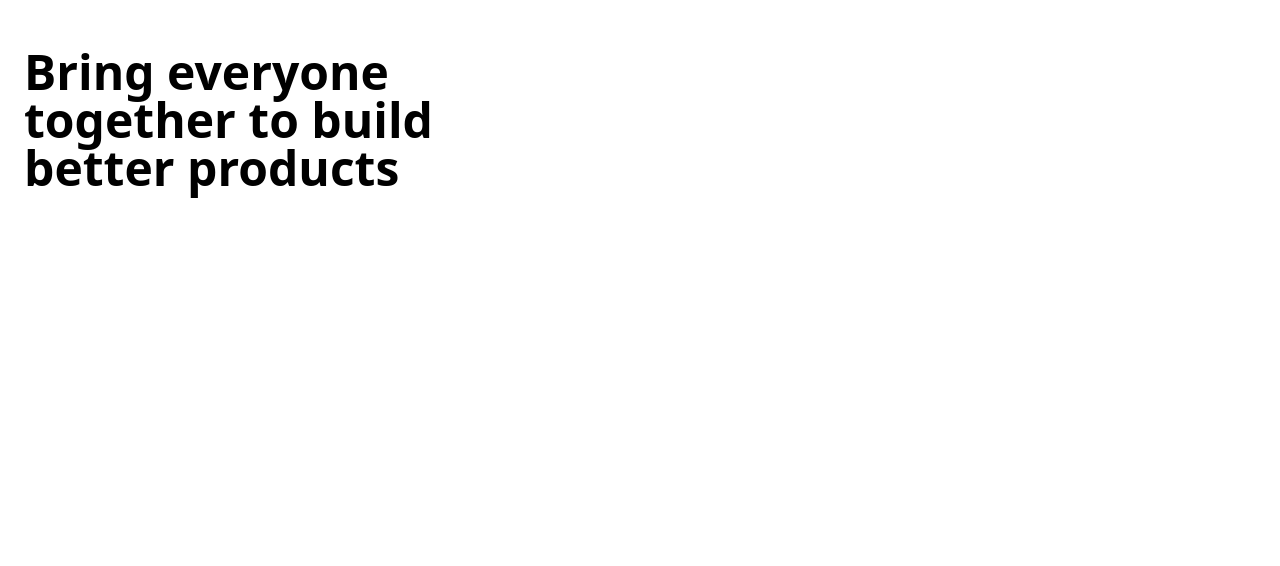
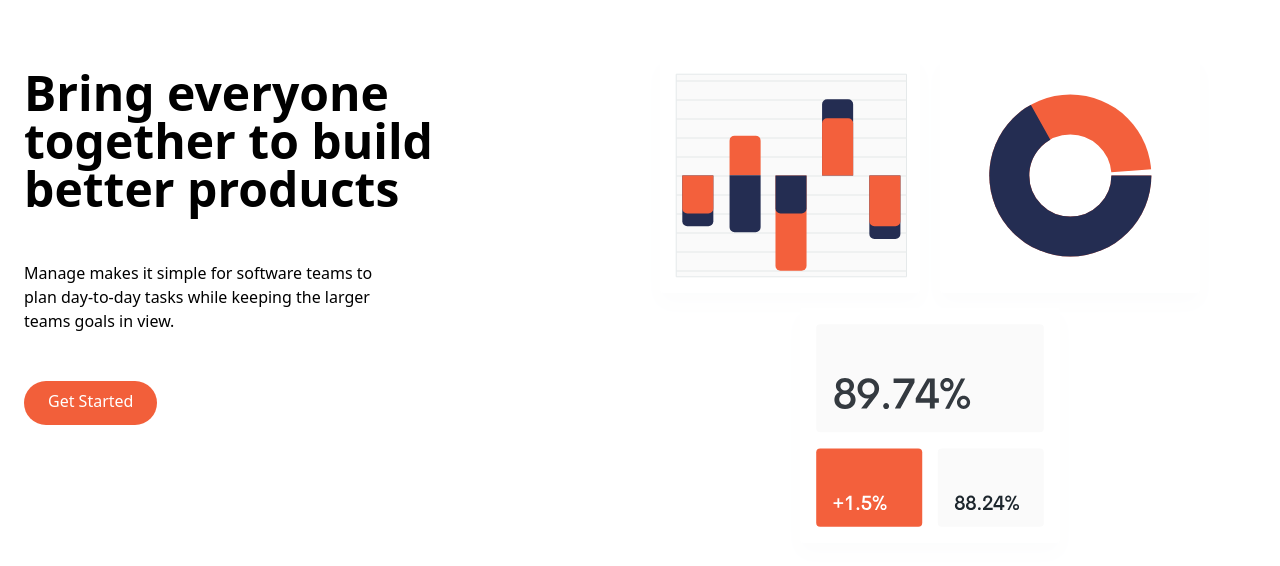
Before and after one commit to juniorerivaldo/landingpage-starter, a website: page src/index.html in a window 1280 px wide. Shown: the part 84-650 px from the top of the page. Drawn offline with nearby package versions, Linux system fonts and the light colour scheme; files that its build step writes are made by us from their sources.

Commit message:
finish left hero item

```diff
--- a/src/index.html
+++ b/src/index.html
@@ -46,9 +46,22 @@
           >
             Bring everyone together to build better products
           </h1>
+          <p class="max-w-sm text-center text-darkGrayshBlue md:text-left">
+            Manage makes it simple for software teams to plan day-to-day tasks
+            while keeping the larger teams goals in view.
+          </p>
+              <div class="flex justify-center md:justify-start">
+            <a
+              href=""
+              class="p-3 px-6 pt-2 text-white bg-brightRed rounded-full baseline hover:bg-brightRedLight"
+              >Get Started</a
+            >
+          </div>
         </div>
         <!-- Image -->
-        <div></div>
+        <div class="md:w-1/2">
+          <img src="/img/illustration-intro.svg" alt="">
+        </div>
       </div>
     </section>
   </body>
```
